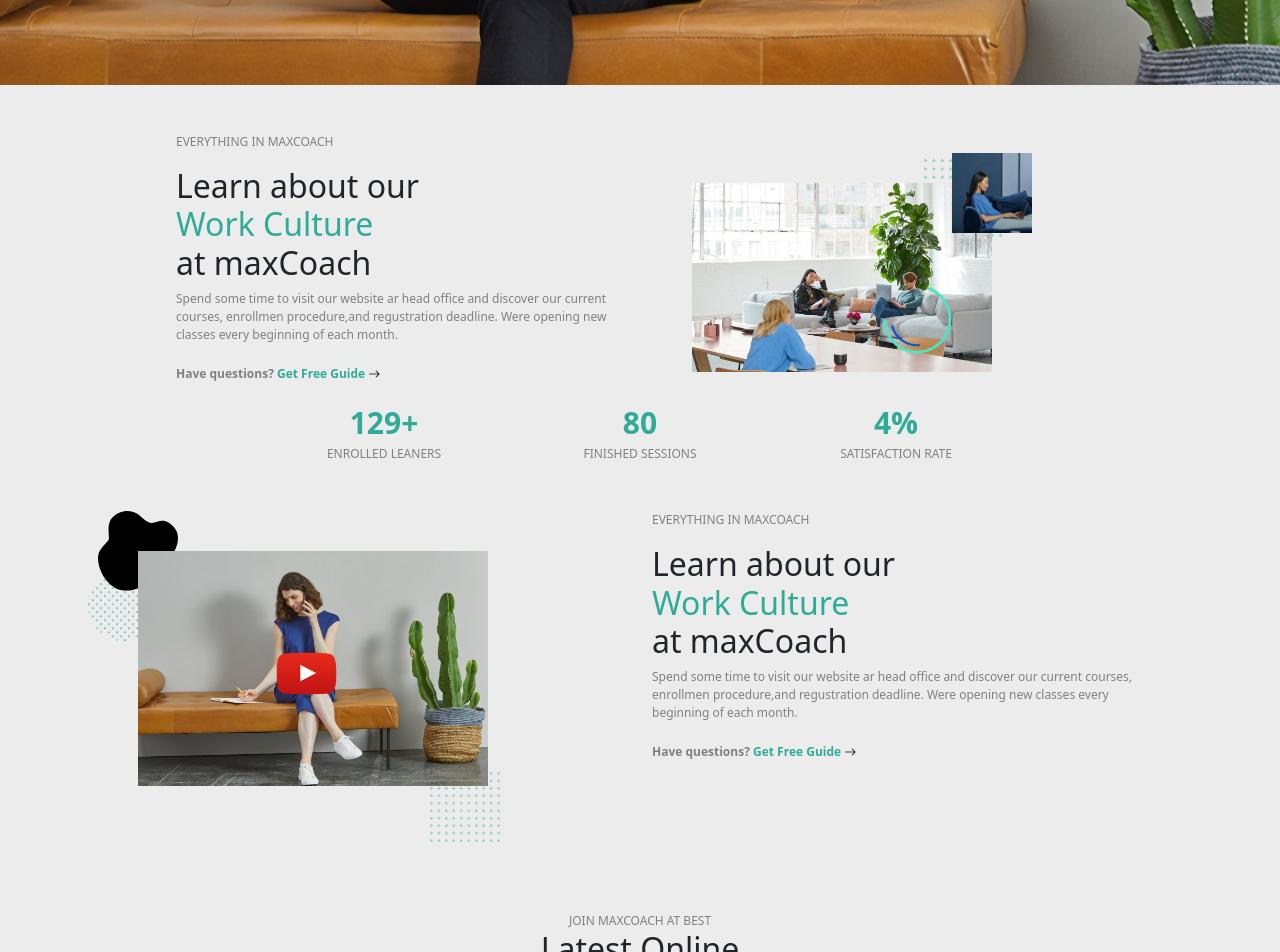
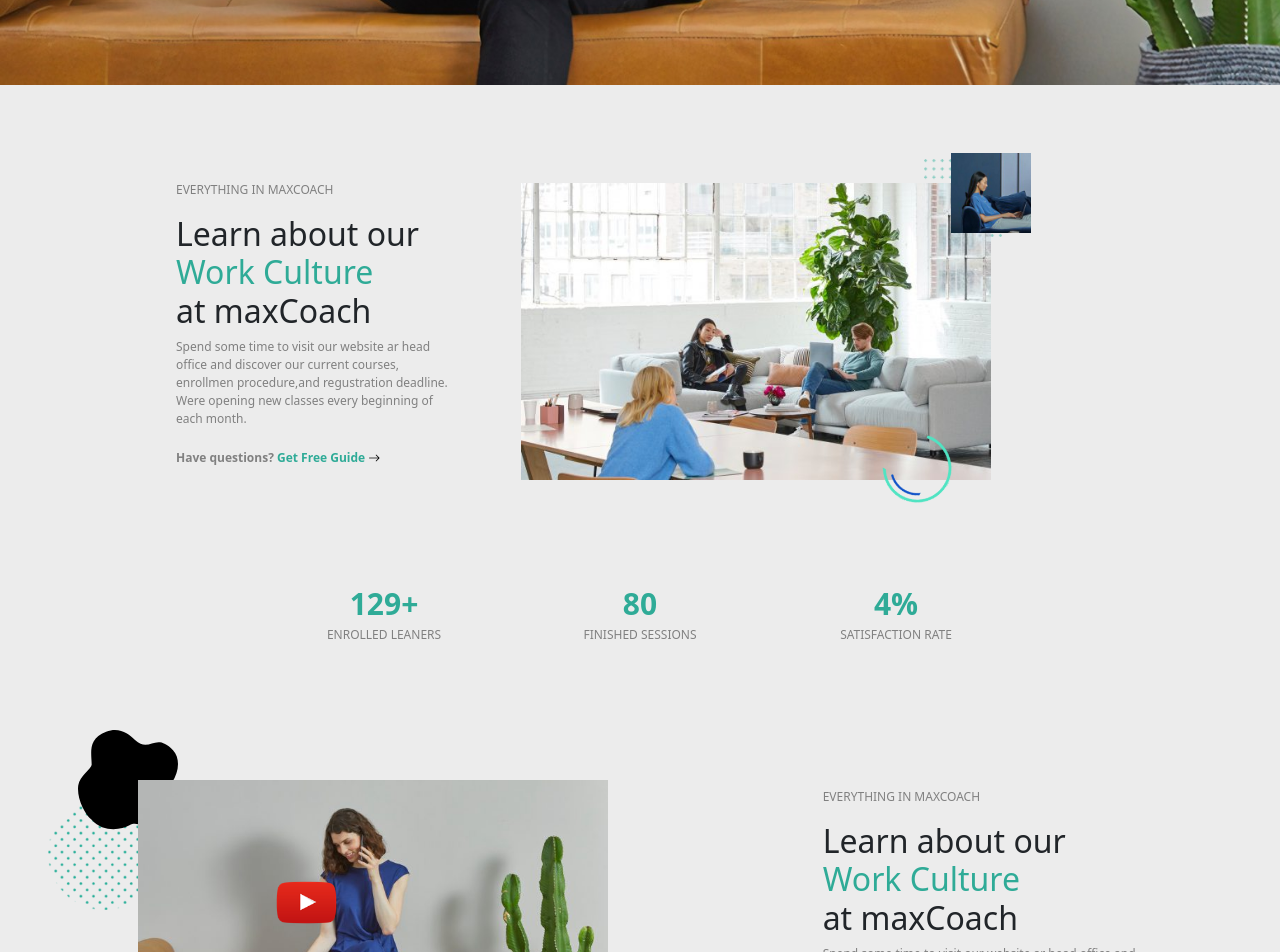
Before and after one commit to Sara-Barbi/proj-html-vuejs, a Vue app: page / in a window 1280 px wide. Shown: the part 580-1532 px from the top of the page. Built offline with nearby package versions, Linux system fonts and the light colour scheme.

Commit message:
css main

```diff
--- a/src/components/MAIN.vue
+++ b/src/components/MAIN.vue
@@ -6,7 +6,7 @@
 
     <div class="containerr mt-5 ">
       <div class="row text-center">
-        <div class="col-12">
+        <div class="col-12 mt-5">
           <div class="smallDiciture">JOIN MAXCOACH AT BEST</div>
           <h2>Latest Online <h2 class="thinH2">Courses</h2></h2>
         </div>
--- a/src/components/sub_components/main/HeartUs.vue
+++ b/src/components/sub_components/main/HeartUs.vue
@@ -12,10 +12,10 @@
 
 
 
-                <div @click="userHeart[0].current==true ? userHeart[0].current=false : userHeart[0].current=true "  :class="userHeart[0].current==true ?'active' : 'unActivetop' "    >
+                <div @click="userHeart[0].current==true "  :class="userHeart[0].current==true ?'active' : 'unActivetop' "    >
                     <div class="formUser m-2">{{userHeart[0].title}}</div>
                     <div class="smallDiciture m-3">{{userHeart[0].request}}</div>
-                    <div class="d-flex m-3">
+                    <div class="d-flex m-3 mt-5 ">
                         <img class="piccoloUser " :src='userHeart[0].img' alt="">
                         <div >
                             <div class="formUser">{{userHeart[0].name}}</div>
@@ -56,7 +56,7 @@
         </div>
 
     </div>
-    <div class="row myT">
+    <div class="row myT ">
         <div class="col-7 ">
 
             <img class='teamIMG' src="../../../assets/image/home-3-team-image.png" alt="">
@@ -173,7 +173,7 @@ export default {
 }
 
 .myT{
-    margin-top: 8rem !important;
+    margin-top: 10rem !important;
     .teamIMG{
         width: 350px;
         position: relative;
--- a/src/components/sub_components/main/workCulture.vue
+++ b/src/components/sub_components/main/workCulture.vue
@@ -1,13 +1,13 @@
 <template>
     <div class="containerr1">
-      <div class="row  justify-content-center">
-        <div class="col-6 mt-5  ps-5 ">
+      <div class="row  justify-content-center ">
+        <div class="col-4 pt-5 mt-5 ps-5 ">
           <p class='smallDiciture'>EVERYTHING IN MAXCOACH</p>
           <h2>Learn about our <h2 class="thinH2">Work Culture</h2>at maxCoach</h2>
           <p class='smallDiciture'>Spend some time to visit our website ar head office and discover our current courses, enrollmen procedure,and regustration deadline. Were opening new classes every beginning of each month.</p>
           <span class='smallDiciture view ' >Have questions? <span style="color:#2fab97;">Get Free Guide <i class="view bi-arrow-right"></i></span></span>
         </div>
-        <div class="col-6 mt-5">
+        <div class="col-8 mypa mt-5">
           <img class='imgPrinc' src="../../../assets/image/stock-full-hd-10-ohki1ayywq3cqutettrncduujpoaorifqu4relt2ts.jpg" alt="">
           <img class='imgTop' src="../../../assets/image/about-us-01-ohkia3qg98rq9vg3s0mn2hkflr1migdqdw370qnegc.jpg" alt="">
           <img class='pattern' src="../../../assets/image/maxcoach-shape-07-100x100.png" alt="">
@@ -16,7 +16,7 @@
         </div>
       </div>
 
-      <div class="row justify-content-center mt-3">
+      <div class="row justify-content-center mt-5 mb-5">
         <div class="col-3 d-flex flex-column align-items-center"><div class="greenNumb">129+</div><div class='smallDiciture'>ENROLLED LEANERS</div></div>
         <div class="col-3 d-flex flex-column align-items-center"> <div class="greenNumb">80</div><div class='smallDiciture'>FINISHED SESSIONS</div></div>
         <div class="col-3 d-flex flex-column align-items-center"> <div class="greenNumb">4%</div> <div class='smallDiciture'>SATISFACTION RATE</div> </div>
@@ -25,7 +25,7 @@
 
       <div class="row ">
 
-        <div class="col-6 mt-5">
+        <div class="col-8 mt-5">
           <img class='imgYou' src="../../../assets/image/stock-full-hd-11-670x450.jpg" alt="">
           <img class="YTsimbol" src="../../../assets/image/icon-youtube-play.png" alt="">
           <img src="../../../assets/image/maxcoach-shape-05-150x150.png" alt="" class='romboPoints'>
@@ -34,7 +34,7 @@
 
 
         </div>
-        <div class="col-6    mt-5">
+        <div class="col-4 pt-5   mt-5">
           <p class='smallDiciture'>EVERYTHING IN MAXCOACH</p>
           <h2>Learn about our <h2 class="thinH2">Work Culture</h2>at maxCoach</h2>
           <p class='smallDiciture'>Spend some time to visit our website ar head office and discover our current courses, enrollmen procedure,and regustration deadline. Were opening new classes every beginning of each month.</p>
@@ -61,11 +61,13 @@ export default {
     margin-right: -10px;
   }
 
-  div{
+  .mypa{
 
     position: relative;
+    height: 400px;
+
     .imgPrinc{
-      width: 300px;
+      width: 470px;
       position: relative;
       top: 50px;
       right: -40px;
@@ -101,31 +103,31 @@ export default {
     position: relative;
     .imgYou{
       position: absolute;
-      width: 350px;
+      width: 470px;
       top: 40px;
       left: 10px;
       z-index: 1;
     }
     .svgIMG{
       position: absolute;
-      width: 80px;
-      top: 0px ;
-      left: -30px;
+      width: 100px;
+      top: -10px ;
+      left: -50px;
 
 
     }
     .romboPoints{
       position: absolute;
-      width: 70px;
+      width: 110px;
       top: 60px;
-      left: -40px;
+      left: -80px;
 
     }
     .patternPoints{
        position: absolute;
-       width: 70px;
-       bottom: -80px;
-       right: 140px;
+       width: 100px;
+       bottom: -100px;
+       right: 180px;
     }
     .YTsimbol{
       width: 60px;
```
